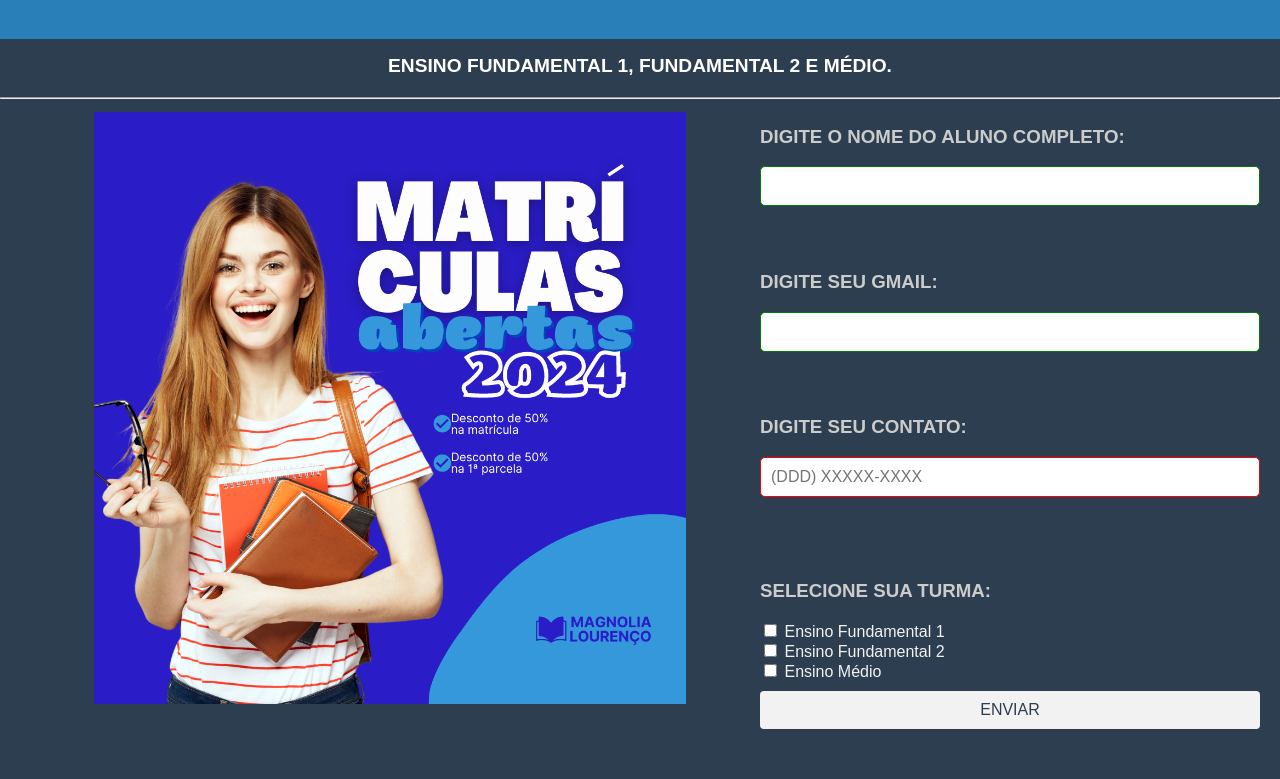
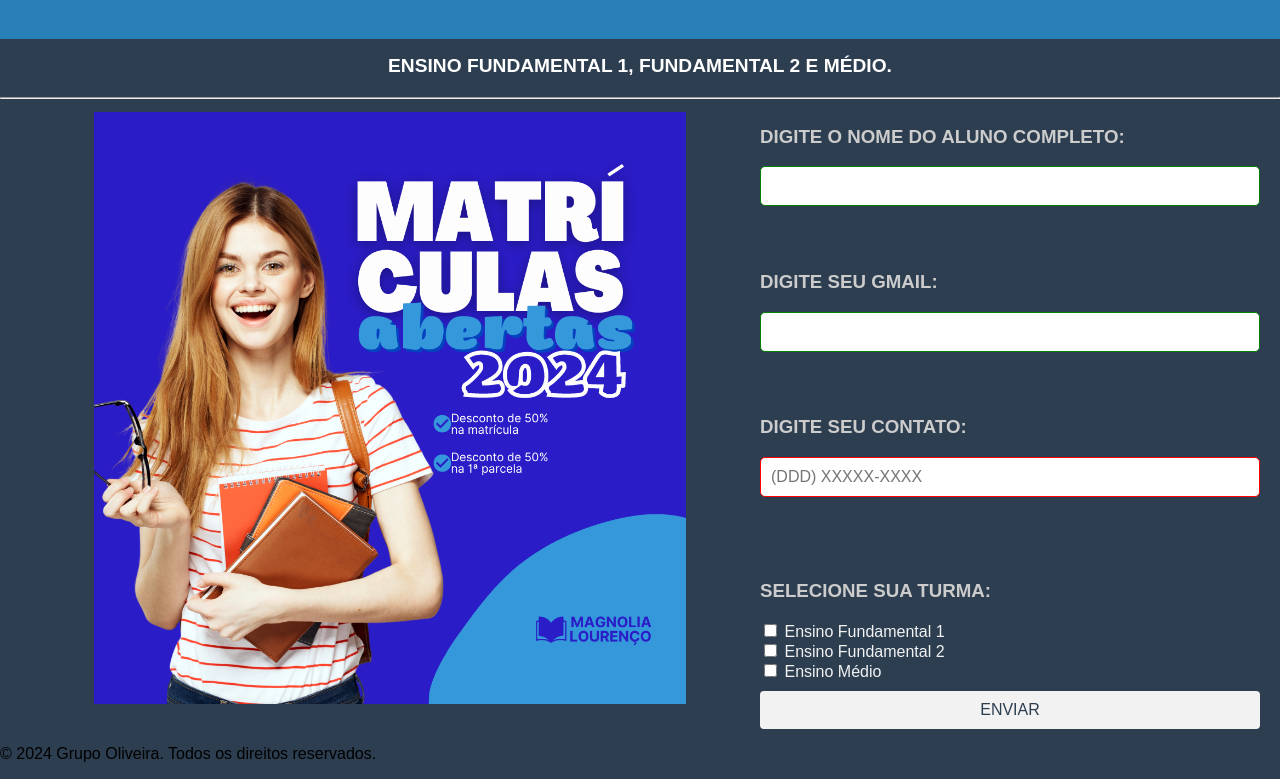
Before and after one commit to IderlanOliveira/Projeto-SGEI, a plain HTML site: page pre-matricula/pre-matricula.html in a window 1280 px wide. Shown: the part 81-860 px from the top of the page. Before the commit the page ends 810 px from the top, so only its background shows below. Drawn offline with Linux system fonts and the light colour scheme; files whose address does not match are found by name.

Commit message:
Atualização 1.1

```diff
--- a/pre-matricula/pre-matricula.html
+++ b/pre-matricula/pre-matricula.html
@@ -54,5 +54,11 @@
             <input type="button" class="button-enviar" value="ENVIAR" onclick="enviarEmail()">
         </div>
     </div>
+
+    <footer>
+        <div class="logico">
+            <p>&copy; 2024 Grupo Oliveira. Todos os direitos reservados.</p>
+        </div>
+    </footer>
 </body>
 </html>
```
Also changed, not shown: tela-inicial/index.html (+1 -1 lines), tela-login/login.html (+1 -1 lines), tela-professor/tela-professor.html (+1 -1 lines).
